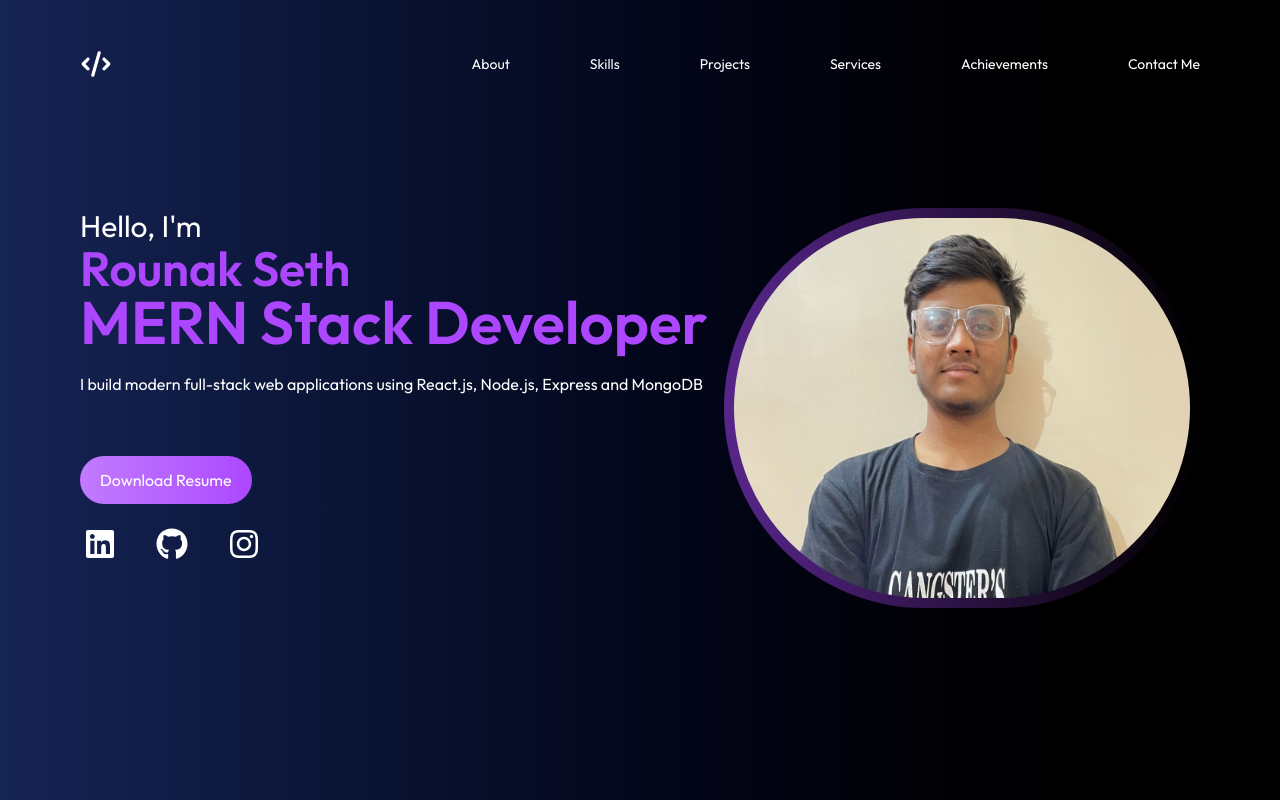
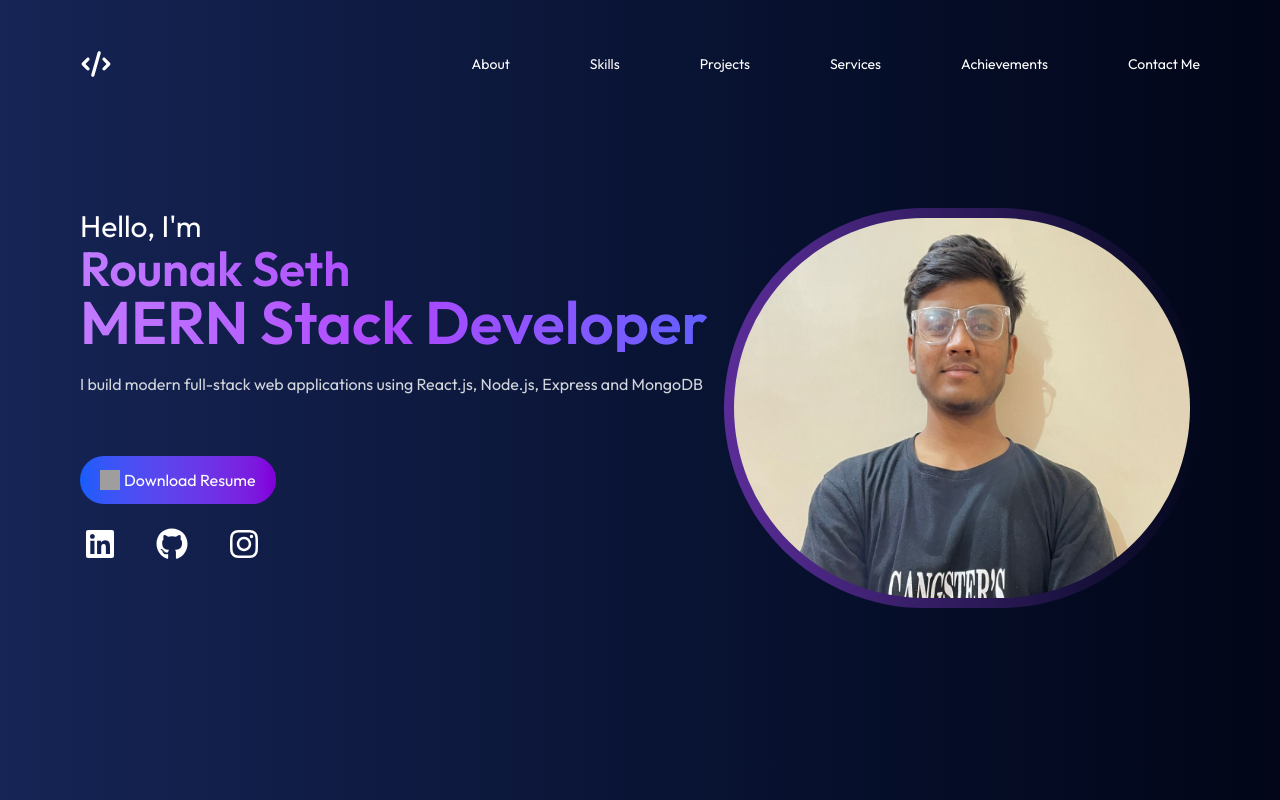
Before and after one commit to rounakseth0705/My-Portfolio, a React (Vite) app in the folder portfolio/: page / in a window 1280 px wide. Shown: the top 800 px of the page. Built offline with nearby package versions, Linux system fonts and the light colour scheme; grey boxes are pictures that could not be loaded; a web font is replaced by a local one.

Commit message:
Fix Download Resume Button styling

```diff
--- a/portfolio/src/components/Home.jsx
+++ b/portfolio/src/components/Home.jsx
@@ -4,6 +4,7 @@ import menuIcon from "../assets/menuIcon.svg";
 import crossIcon from "../assets/crossIcon.svg";
 import codeIcon from "../assets/codeIcon.svg";
 import myPhoto from "../assets/photo.jpeg";
+import fileDownloadIcon from "../assets/fileDownloadIcon.svg";
 import gitHubIcon from "../assets/gitHubIcon.svg";
 import linkedinIcon from "../assets/linkedinIcon.svg";
 import instagramIcon from "../assets/instagramIcon.svg";
@@ -11,7 +12,7 @@ import instagramIcon from "../assets/instagramIcon.svg";
 const Home = () => {
     const [isMenuClicked, setIsMenuClicked] = useState(false);
     return(
-        <div name="home" className="bg-linear-to-r from-blue-950 to-black h-screen">
+        <div name="home" className="bg-linear-to-r from-blue-950 to-slate-950 h-screen">
             <div className="flex justify-between items-center py-8 text-white px-8 md:py-12 md:px-15 lg:px-12 xl:px-20">
                 <img src={codeIcon} alt="codeIcon" className="w-8 h-8"/>
                 <span className="hidden text-sm sm:flex sm:justify-between sm:items-center sm:gap-6 md:gap-10 lg:gap-15 xl:gap-20">
@@ -36,12 +37,15 @@ const Home = () => {
                 <div className="text-white">
                     <div className="mb-10 lg:mb-15">
                         <h1 className="sm:text-2xl lg:text-3xl">Hello, I'm</h1>
-                        <h1 className="text-2xl text-purple-500 sm:text-3xl md:text-4xl lg:text-5xl font-semibold">Rounak Seth</h1>
-                        <h1 className="text-3xl text-purple-500 sm:text-5xl md:my-3 md:text-5xl lg:my-0 xl:text-6xl font-semibold">MERN Stack Developer</h1>
-                        <h1 className="pt-5 text-xs sm:text-sm md:text-base">I build modern full-stack web applications using React.js, Node.js, Express and MongoDB</h1>
+                        <h1 className="text-2xl bg-linear-to-r from-purple-400 via-purple-500 to-indigo-500 bg-clip-text text-transparent sm:text-3xl md:text-4xl lg:text-5xl font-semibold">Rounak Seth</h1>
+                        <h1 className="text-3xl bg-linear-to-r from-purple-400 via-purple-500 to-indigo-500 bg-clip-text text-transparent sm:text-5xl md:my-3 md:text-5xl lg:my-0 xl:text-6xl font-semibold">MERN Stack Developer</h1>
+                        <h1 className="pt-5 text-xs text-gray-300 sm:text-sm md:text-base">I build modern full-stack web applications using React.js, Node.js, Express and MongoDB</h1>
                     </div>
                     <span className="flex flex-row justify-start items-center gap-5 lg:flex-col lg:justify-center lg:items-start">
-                        <a href="/resume.pdf" download="rounak-Seth-Resume.pdf" className="bg-linear-to-r from-purple-400 to-purple-500 py-3 px-5 rounded-3xl cursor-pointer hover:bg-blue-800 transition-all duration-400 ease-in-out text-xs sm:text-sm md:text-base">Download Resume</a>
+                        <a href="/resume.pdf" download="rounak-Seth-Resume.pdf" className="flex justify-center items-center gap-1 bg-linear-to-r from-blue-600 to-purple-700 py-3 px-5 rounded-3xl cursor-pointer hover:bg-blue-800 transition-all duration-400 ease-in-out text-xs sm:text-sm md:text-base">
+                            <img src={fileDownloadIcon} alt="fileDownloadIcon" className="w-4 h-4 sm:w-5 sm:h-5"/>
+                            Download Resume
+                        </a>
                         <span className="flex justify-start items-center gap-6 sm:gap-8">
                             <a href="https://www.linkedin.com/in/rounakseth" target="_main">
                                 <img src={linkedinIcon} alt="linkedinIcon" className="w-8 h-8 cursor-pointer md:w-10 md:h-10"/>
```
